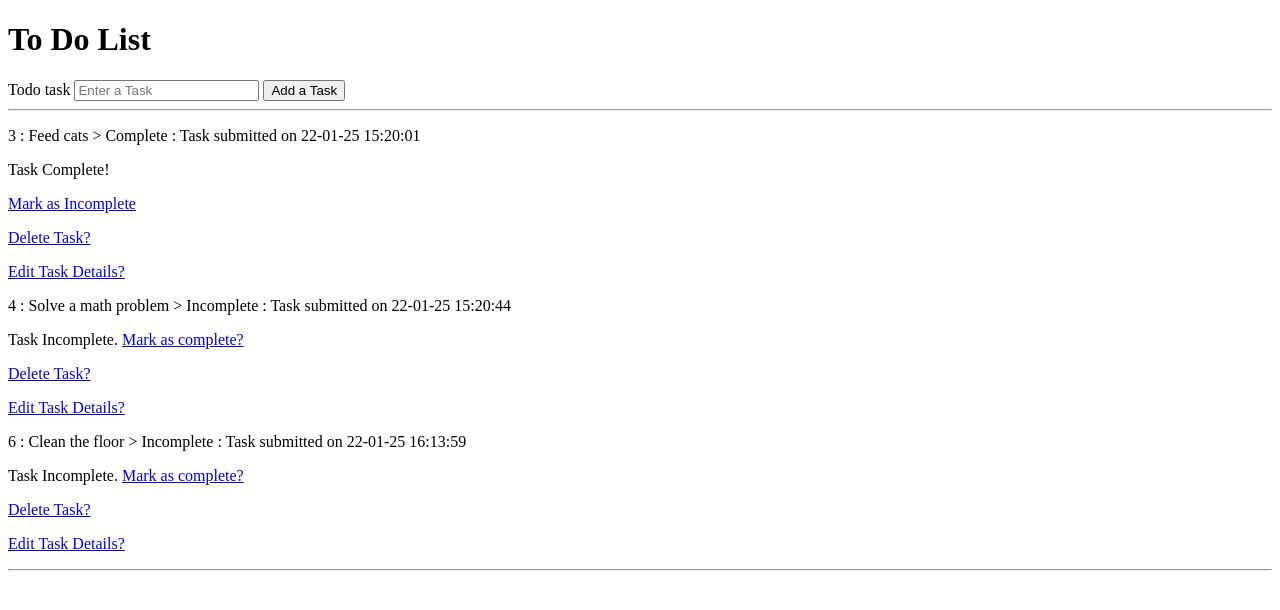
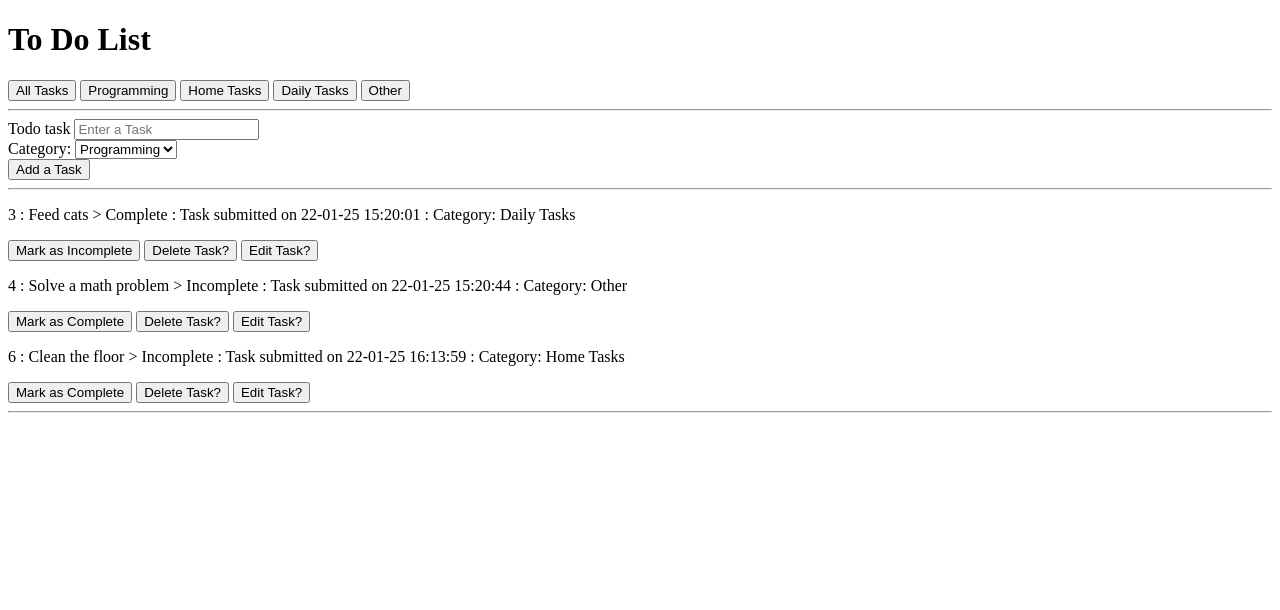
Before and after one commit to RoseStef/Flask-Project, a Flask app: page / in a window 1280 px wide. Shown: the top 610 px of the page. Run offline with Flask 3, Linux system fonts and the light colour scheme; data comes from the database, SQL or seed files in the repository; both versions use the stored data as it was after the commit.

Commit message:
Implemented categories feature, converted all links to buttons,and ensured that edit and delete operations do not redirect the user to homepage after being triggered in the particular category page

```diff
--- a/To do app/Website/models.py
+++ b/To do app/Website/models.py
@@ -6,3 +6,4 @@ class Todo(db.Model):
     task = db.Column(db.String(300), unique = True)
     complete = db.Column(db.Boolean, default = False)
     time_and_date = db.Column(db.DateTime, default=datetime.utcnow) #Adds the time and date column to Todo model, which stores the timestamp
+    category = db.Column(db.String(50), default = "Other") #Sets category for tasks in database
--- a/To do app/Website/templates/index.html
+++ b/To do app/Website/templates/index.html
@@ -7,30 +7,85 @@
   </head>
 
   <body>
+    <h1>To Do List</h1>
+    <!-- Navigation bar for separate categories-->
     <div>
-      <h1>To Do List</h1>
+      <nav>
+        <form action="/" method="GET" style="display: inline">
+          <button type="submit">All Tasks</button>
+        </form>
+        <form
+          action="/category/Programming"
+          method="GET"
+          style="display: inline"
+        >
+          <button type="submit">Programming</button>
+        </form>
+        <form
+          action="/category/Home Tasks"
+          method="GET"
+          style="display: inline"
+        >
+          <button type="submit">Home Tasks</button>
+        </form>
+        <form
+          action="/category/Daily Tasks"
+          method="GET"
+          style="display: inline"
+        >
+          <button type="submit">Daily Tasks</button>
+        </form>
+        <form action="/category/Other" method="GET" style="display: inline">
+          <button type="submit">Other</button>
+        </form>
+      </nav>
+    </div>
 
+    <hr />
     <form action="/add" method="post">
       <div>
         <label>Todo task</label>
         <input type="text" name="task" placeholder="Enter a Task" />
+      </div>
+      <div>
+        <label>Category:</label>
+        <select name="category" required>
+          <option value="Programming">Programming</option>
+          <option value="Home Tasks">Home Tasks</option>
+          <option value="Daily Tasks">Daily Tasks</option>
+          <option value="Other">Other</option>
+        </select>
+      </div>
       <button type="submit">Add a Task</button>
-        </div>
+    </form>
 
     <hr />
-
+    <!-- Following Displays all tasks-->
     {% for todo in todo_list %}
     <div>
-        <p>{{ todo.id }} : {{ todo.task }} >  {{ 'Complete' if todo.complete else 'Incomplete'}} : Task submitted on {{ todo.time_and_date.strftime('%d-%m-%y %H:%M:%S') }}</p> <!-- strftime formats the time_and_date as a readable timestamp and therefore outputs the time and date of the created task. Next, the  'Complete' if todo.complete else 'Incomplete' conditional checks True or False based on the toggle between if task is either complete or incomplete and outputs "Complete" if task is complete and "Incomplete" if task has not been completed instead of True or False, which is a more readable, human friendly approach.  -->
-        {% if todo.complete == False %}
-            <p>Task Incomplete. <a href = "/update/{{todo.id}}"> Mark as complete?</a></p>
-        {% else %}
-            <p>Task Complete!</p>
-            <a href="/update/{{ todo.id }}" class="toggle-btn">Mark as Incomplete</a>
-        {% endif%}
+      <p>
+        {{ todo.id }} : {{ todo.task }} > {{ 'Complete' if todo.complete else
+        'Incomplete'}} : Task submitted on {{
+        todo.time_and_date.strftime('%d-%m-%y %H:%M:%S') }} : Category:
+        {{todo.category}}
+      </p>
+      <!-- strftime formats the time_and_date as a readable timestamp and therefore outputs the time and date of the created task. Next, the  'Complete' if todo.complete else 'Incomplete' conditional checks True or False based on the toggle between if task is either complete or incomplete and outputs "Complete" if task is complete and "Incomplete" if task has not been completed instead of True or False, which is a more readable, human friendly approach.  -->
+      <!--Form that marks the task complete/incomplete-->
+      <form action="/update/{{todo.id}}" method="POST" style="display: inline">
+        <button type="submit">
+          {{'Mark as Complete' if not todo.complete else 'Mark as Incomplete'}}
+        </button>
+      </form>
+      <!--Form that responds to task deletion and is represented as a button-->
+      <form action="/delete/{{todo.id}}" method="GET" style="display: inline">
+        <button type="submit">Delete Task?</button>
+      </form>
+      <!--Form that responds to editing a task as a button. Name value passes to GET request for the edit route.-->
+      <form action="/edit/{{todo.id}}" method="GET" style="display: inline">
+        <input type="hidden" name="category" value="{{todo.category}}" />
+        <button type="submit">Edit Task?</button>
+      </form>
     </div>
-    <p><a href ="/delete/{{todo.id}}"> Delete Task?</a></p>
-    <p> <a href="/edit/{{todo.id}}"> Edit Task Details?</a></p> <!-- A link that allows to edit task details. If the user clicks on the link, a form in other window appears that appends the changes to the database and then is outputs these changes on the Todo list display.-->
     {% endfor %}
     <hr />
   </body>
--- a/To do app/Website/views.py
+++ b/To do app/Website/views.py
@@ -11,23 +11,33 @@ def home():
 @my_view.route("/add", methods = ["POST"])
 def add():
     task = request.form.get("task")
-    new_todo = Todo(task=task)
+    category = request.form.get("category") #Gets task categories
+    new_todo = Todo(task=task, category = category)
     db.session.add(new_todo)
     db.session.commit()
     return redirect(url_for("my_view.home"))
 
-@my_view.route("/update/<todo_id>")
+@my_view.route("/update/<todo_id>", methods = ["POST"])
 def update(todo_id):
     todo = Todo.query.filter_by(id = todo_id).first()
     todo.complete = not todo.complete
     db.session.commit()
-    return redirect(url_for("my_view.home"))
+#Next 3 lines redirect the user to the same page after update
+    category = request.args.get("category")
+    if category:
+        return redirect(url_for("my_view.category", category_name = category))
+    return redirect(url_for("my_view.home")) #Redirects to home page if no category has been specified
 
-@my_view.route("/delete/<todo_id>")
+@my_view.route("/delete/<todo_id>", methods = ["GET"])
 def delete(todo_id):
     todo = Todo.query.filter_by(id=todo_id).first()
-    db.session.delete(todo)
-    db.session.commit()
+    if todo:
+        db.session.delete(todo)
+        db.session.commit()
+
+    category = request.args.get("category")
+    if category:
+        return redirect(url_for("my_view.category", category_name = category))
     return redirect(url_for("my_view.home"))
 
 #Route that enables editing of the specified task by its identification (Primary key)
@@ -36,11 +46,26 @@ def edit(todo_id):
     todo = Todo.query.filter_by(id=todo_id).first() #Queries db for the task with the specified primary key
     if not todo:
         return "Todo not found", 404 #If said task does not exist, it will return a 404 error, also known as "Not Found"
+#Capture the category from the query string
+    category = request.args.get("category")
 
     if request.method == "POST": #Method that handles the POST request to update the identified task
         new_task = request.form.get("task") #Gets the edited task from the edit.html form
         todo.task = new_task #Appends the edited task in the database
+        category = request.form.get("category")#Gets category from the form
         db.session.commit() #Commits task changes to the database
-        return redirect(url_for("my_view.home")) #redirects user back to the homepage once user has pressed "Save Changes"
 
-    return render_template("edit.html", todo=todo) #renders the edit.html form, and passes the task to this template.
+        #Capture the origin category
+        origin_category = request.form.get("origin_category")
+    #Redirects to the category page if provided - POST
+        if origin_category:
+            return redirect(url_for("my_view.category", category_name = origin_category))  #renders the edit.html form, and passes the edited task to the specific category page.
+        return redirect(url_for("my_view.home")) #renders the edit.html form, and passes the edited task to homepage.
+#For GET requests
+    return render_template("edit.html", todo=todo, category=category)
+
+#Filter tasks by their specifically assigned category
+@my_view.route("/category/<category_name>")
+def category(category_name):
+    todo_list = Todo.query.filter_by(category = category_name).all() #Will get tasks by assigned category to them
+    return render_template("category.html", todo_list = todo_list, category_name = category_name)
```
Also changed, not shown: To do app/Website/templates/category.html (added, +81 -0 lines), To do app/Website/templates/edit.html (+10 -2 lines), To do app/instance/db.sqlite. Lines whose indentation alone changed are shown as unchanged.
